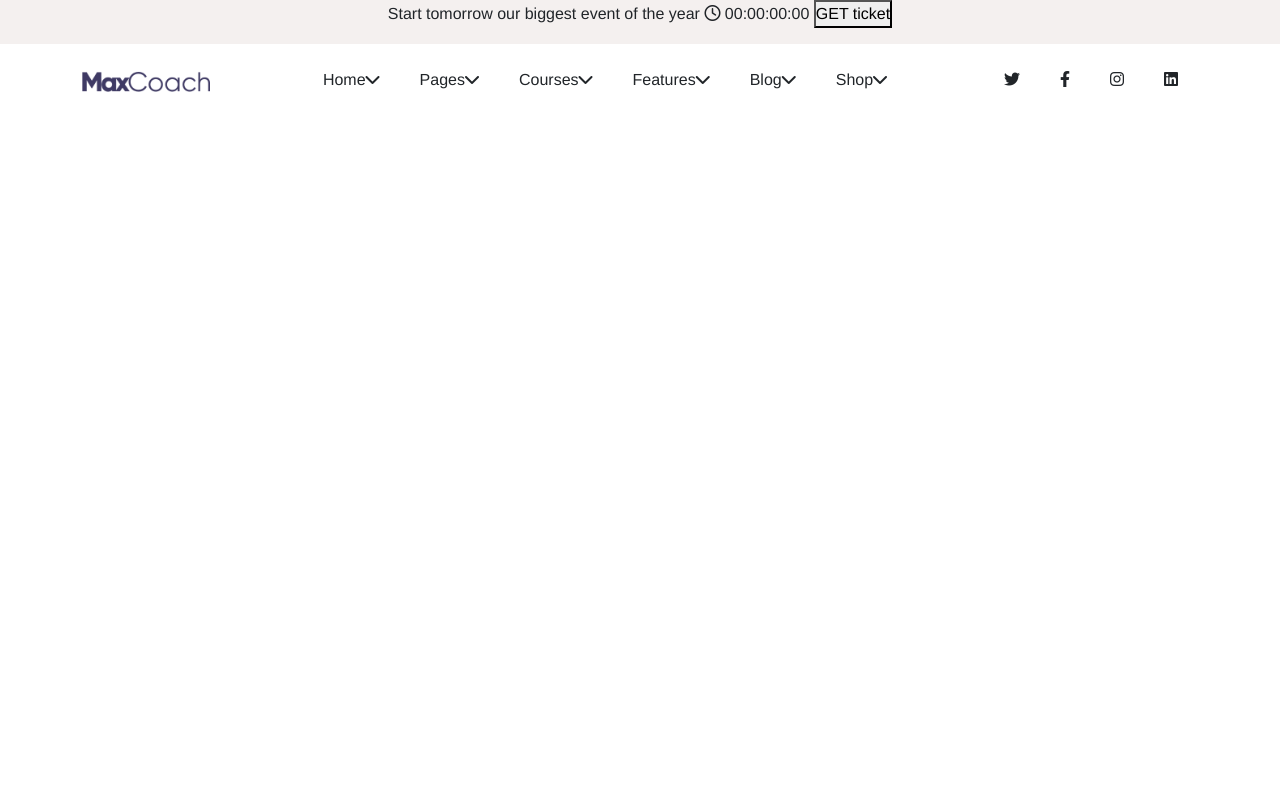
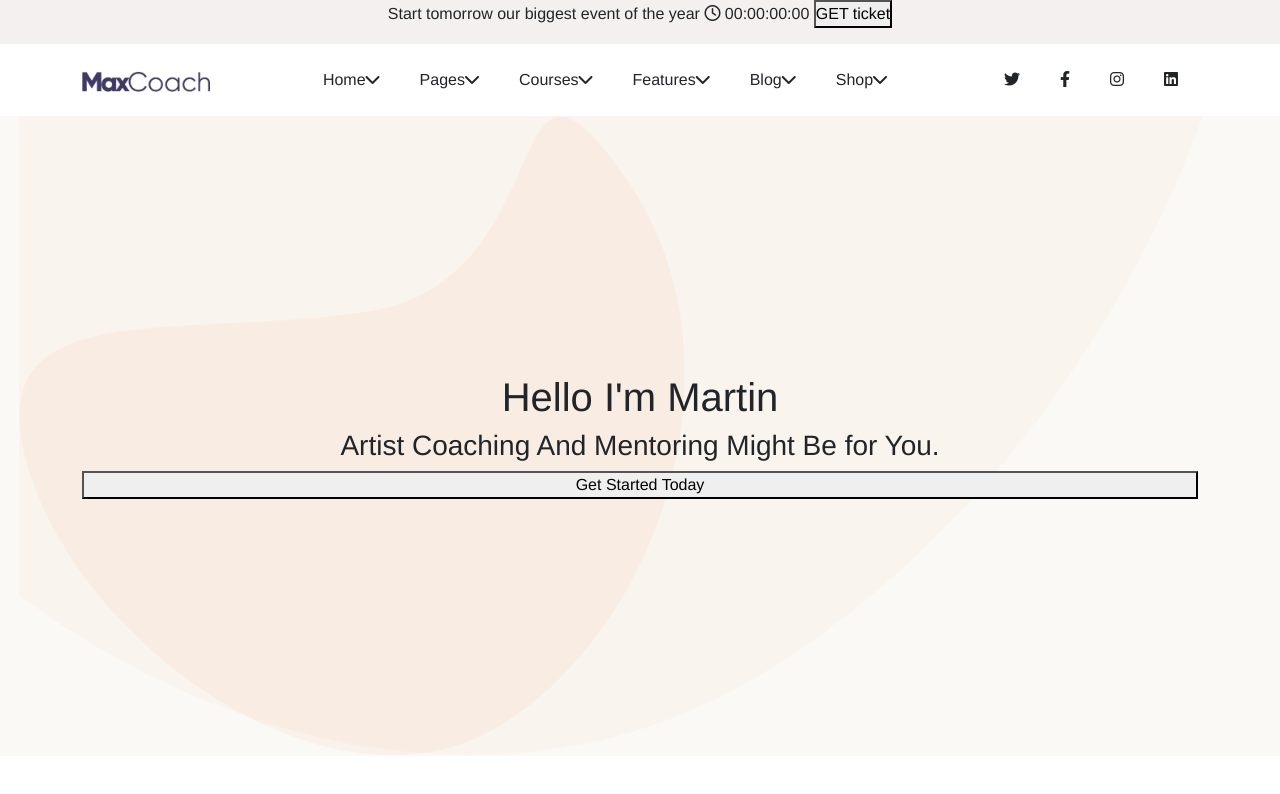
Before and after one commit to GiulsV/proj-html-vuejs, a Vue app: page / in a window 1280 px wide. Shown: the top 794 px of the page. Built offline with nearby package versions, Linux system fonts and the light colour scheme.

Commit message:
Jumbotron - Inizio layout

```diff
--- a/src/components/HeaderComp.vue
+++ b/src/components/HeaderComp.vue
@@ -6,9 +6,10 @@
         <p class="align-self-center"> Start tomorrow our biggest event of the year <i class="far fa-clock"></i> 00:00:00:00 <button>GET ticket</button></p>
 
     </section>
-
     <!-- Header Navigazione Dinamico-->
     <NavBar />
+    <!-- Jumbotron -->
+    <HeroComp/>
 
 </header>
 <!-- Fine Header -->
@@ -16,11 +17,13 @@
 
 <script>
 import NavBar from "@/components/NavBar.vue"
+import HeroComp from "@/components/HeroComp.vue"
 
 export default{
     name: 'HeaderComp',
     components:{
-        NavBar
+        NavBar,
+        HeroComp,
     }
 }
 </script>
--- /dev/null
+++ b/src/components/HeroComp.vue
@@ -0,0 +1,33 @@
+<template>
+<div class="jumbotron jumbotron-fluid d-flex " id="hero">
+    <!-- justify-content-between -->
+    <!-- <img src="@/assets/images/Sagome/artist-shape-02.png" alt=""/>
+    <img src="@/assets/images/Sagome/artist-shape-01.png" alt=""/> -->
+    <div class="container d-flex flex-column justify-content-center text-center" id="text_jumbo">
+        <h1>Hello I'm Martin</h1>
+        <h3>Artist Coaching And Mentoring Might Be for You.</h3>
+        <button>Get Started Today</button>
+    </div>
+
+
+
+</div>
+
+</template>
+
+<script>
+</script>
+
+<style lang="scss" scoped>
+#hero{
+    background-color: #FBF9F6;
+    height: 80vh;
+    background-image: url('@/assets/images/Sagome/artist-shape-01.png'), url('@/assets/images/Sagome/artist-shape-02.png');
+    background-repeat: no-repeat;
+    background-size: contain;
+    background-position: 1.2rem;
+}
+// button{
+//     width: 100px;
+// }
+</style>
```
